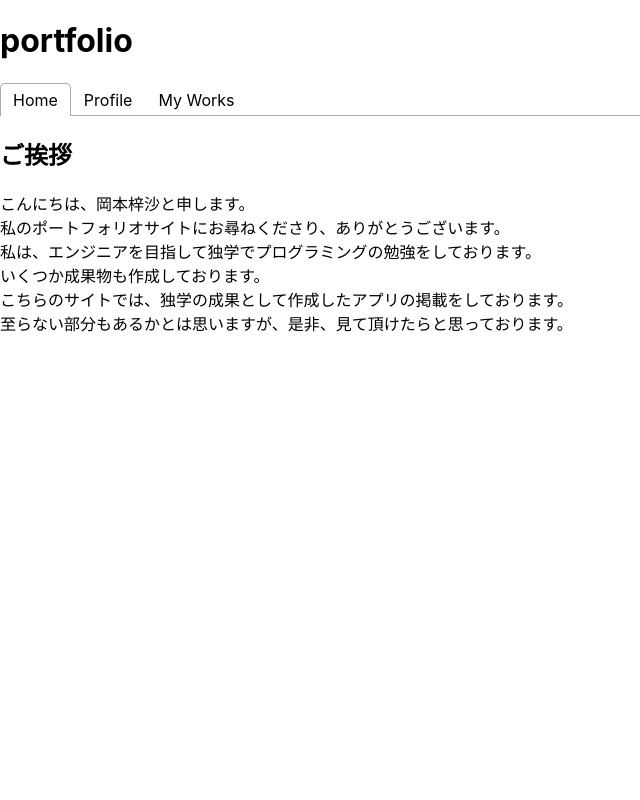
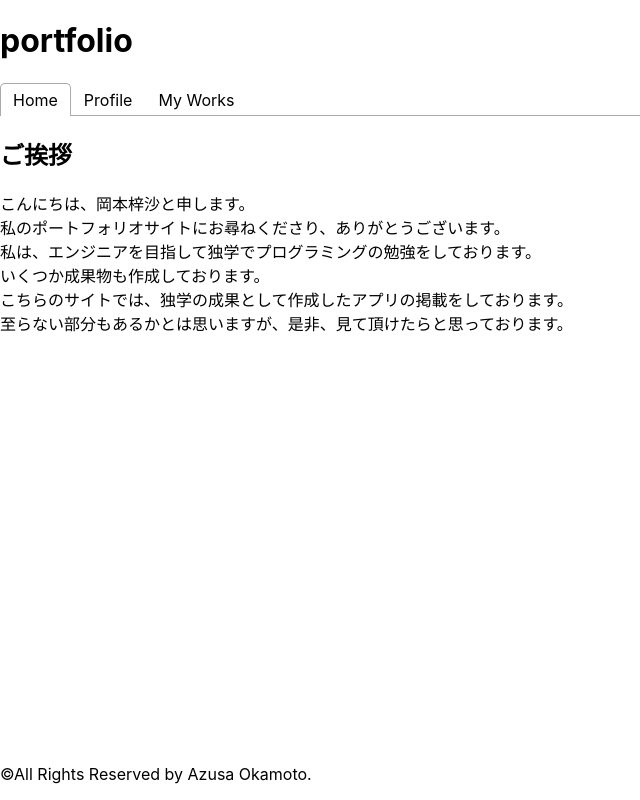
Before and after one commit to azufb/Portfolio, a React (Create React App) app in the folder portfolio/: page / in a window 1280 px wide. Shown: the whole page, without its empty margins (0-640 px from the left). Built offline with nearby package versions, Linux system fonts and the light colour scheme.

Commit message:
フッター追加。最下部固定。

```diff
--- a/portfolio/public/index.html
+++ b/portfolio/public/index.html
@@ -29,6 +29,9 @@
   <body>
     <noscript>You need to enable JavaScript to run this app.</noscript>
     <div id="root"></div>
+    <footer>
+      <p>&copy;All Rights Reserved by Azusa Okamoto.</p>
+    </footer>
     <!--
       This HTML file is a template.
       If you open it directly in the browser, you will see an empty page.
--- a/portfolio/src/index.css
+++ b/portfolio/src/index.css
@@ -5,9 +5,16 @@
     sans-serif;
   -webkit-font-smoothing: antialiased;
   -moz-osx-font-smoothing: grayscale;
+  display: flex;
+  flex-direction: column;
+  min-height: 100vh;
 }
 
 code {
   font-family: source-code-pro, Menlo, Monaco, Consolas, 'Courier New',
     monospace;
 }
+
+footer {
+  margin-top: auto;
+}
```
